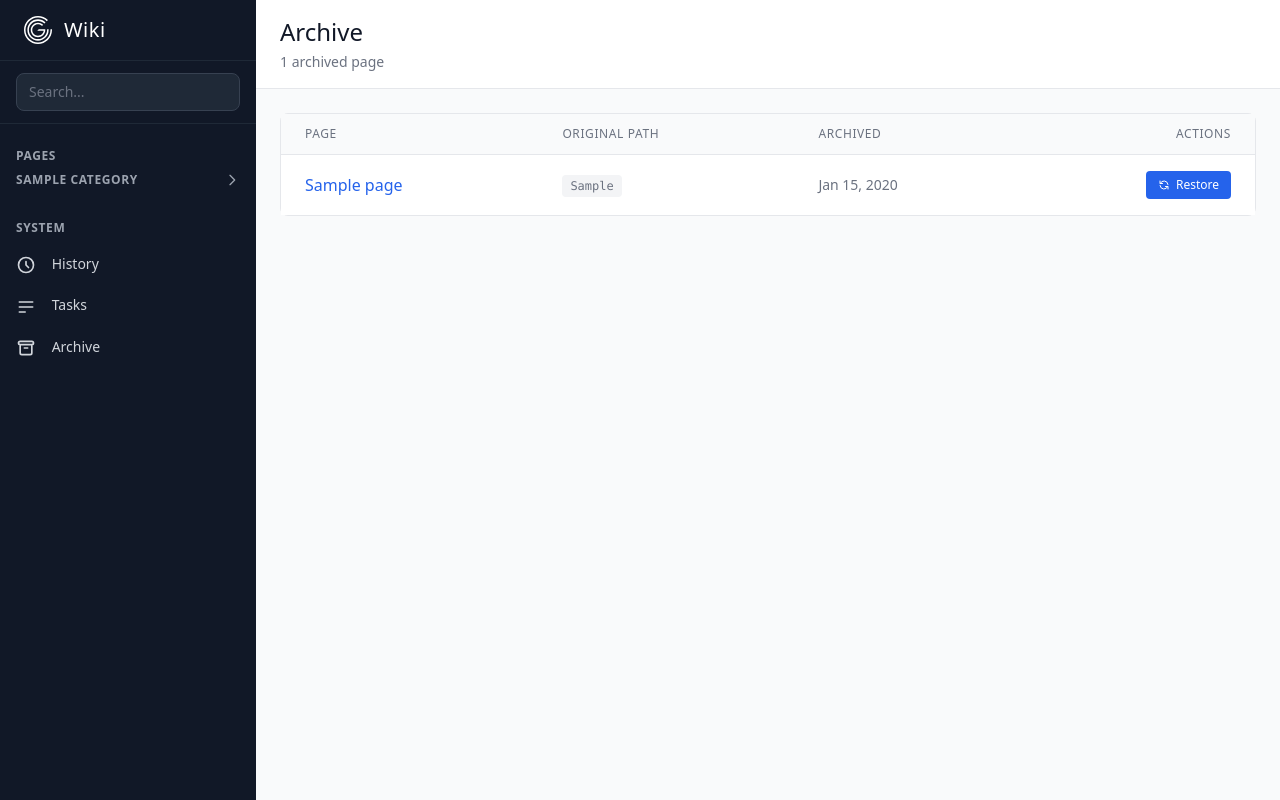
After one commit to giantmade/giant-wiki, a Django app: template src/core/templates/wiki/archive.html in a window 1280 px wide. The commit adds this page. Run offline with Django 3.2, Linux system fonts and the light colour scheme; the template is opened without the code that fills it: most values are stand-ins (such as "Sample title", 1, 10 or a date in 2020); some libraries are stand-ins or nearby versions.

Commit message:
Add archive management with restore functionality

```diff
--- a/src/core/templates/base.html
+++ b/src/core/templates/base.html
@@ -215,6 +215,14 @@
                     </svg>
                     Tasks
                 </a>
+
+                <!-- Archive -->
+                <a href="{% url 'archive_list' %}" class="block px-0 py-2.5 text-sm font-normal text-gray-300 hover:bg-gray-800 hover:text-white rounded-lg transition-colors">
+                    <svg class="w-5 h-5 inline-block mr-3" fill="none" stroke="currentColor" viewBox="0 0 24 24">
+                        <path stroke-linecap="round" stroke-linejoin="round" stroke-width="2" d="M5 8h14M5 8a2 2 0 110-4h14a2 2 0 110 4M5 8v10a2 2 0 002 2h10a2 2 0 002-2V8m-9 4h4" />
+                    </svg>
+                    Archive
+                </a>
                 {% endblock %}
             </div>
         </nav>
--- /dev/null
+++ b/src/core/templates/wiki/archive.html
@@ -0,0 +1,83 @@
+{% extends "base.html" %}
+
+{% block title %}Archive{% endblock %}
+
+{% block header %}
+<div class="bg-white border-b border-gray-200 px-6 py-4">
+    <div class="flex items-center justify-between">
+        <div>
+            <h1 class="text-2xl font-light text-gray-900">Archive</h1>
+            <p class="text-sm text-gray-500 mt-1">{{ count }} archived page{{ count|pluralize }}</p>
+        </div>
+    </div>
+</div>
+{% endblock %}
+
+{% block body %}
+<div class="bg-white rounded-lg border border-gray-200">
+    {% if archived_pages %}
+        <div class="overflow-x-auto">
+            <table class="min-w-full divide-y divide-gray-200">
+                <thead class="bg-gray-50">
+                    <tr>
+                        <th class="px-6 py-3 text-left text-xs font-medium text-gray-500 uppercase tracking-wider">
+                            Page
+                        </th>
+                        <th class="px-6 py-3 text-left text-xs font-medium text-gray-500 uppercase tracking-wider">
+                            Original Path
+                        </th>
+                        <th class="px-6 py-3 text-left text-xs font-medium text-gray-500 uppercase tracking-wider">
+                            Archived
+                        </th>
+                        <th class="px-6 py-3 text-right text-xs font-medium text-gray-500 uppercase tracking-wider">
+                            Actions
+                        </th>
+                    </tr>
+                </thead>
+                <tbody class="bg-white divide-y divide-gray-200">
+                    {% for page in archived_pages %}
+                    <tr class="hover:bg-gray-50">
+                        <td class="px-6 py-4 whitespace-nowrap">
+                            <a href="{% url 'page' page_path=page.path %}"
+                               class="text-blue-600 hover:text-blue-800 font-medium">
+                                {{ page.title }}
+                            </a>
+                        </td>
+                        <td class="px-6 py-4 whitespace-nowrap text-sm text-gray-500">
+                            <code class="text-xs bg-gray-100 px-2 py-1 rounded">{{ page.original_path }}</code>
+                        </td>
+                        <td class="px-6 py-4 whitespace-nowrap text-sm text-gray-500">
+                            {% if page.last_modified %}
+                                {{ page.last_modified|date:"M d, Y" }}
+                            {% else %}
+                                Unknown
+                            {% endif %}
+                        </td>
+                        <td class="px-6 py-4 whitespace-nowrap text-right text-sm">
+                            <form method="POST" action="{% url 'restore' page_path=page.path %}" style="display: inline;">
+                                {% csrf_token %}
+                                <button type="submit"
+                                        class="inline-flex items-center px-3 py-1.5 bg-blue-600 hover:bg-blue-700 text-white rounded text-xs font-medium transition-colors">
+                                    <svg class="w-3 h-3 mr-1.5" fill="none" stroke="currentColor" viewBox="0 0 24 24">
+                                        <path stroke-linecap="round" stroke-linejoin="round" stroke-width="2" d="M4 4v5h.582m15.356 2A8.001 8.001 0 004.582 9m0 0H9m11 11v-5h-.581m0 0a8.003 8.003 0 01-15.357-2m15.357 2H15" />
+                                    </svg>
+                                    Restore
+                                </button>
+                            </form>
+                        </td>
+                    </tr>
+                    {% endfor %}
+                </tbody>
+            </table>
+        </div>
+    {% else %}
+        <div class="px-6 py-12 text-center">
+            <svg class="mx-auto h-12 w-12 text-gray-400" fill="none" stroke="currentColor" viewBox="0 0 24 24">
+                <path stroke-linecap="round" stroke-linejoin="round" stroke-width="2" d="M5 8h14M5 8a2 2 0 110-4h14a2 2 0 110 4M5 8v10a2 2 0 002 2h10a2 2 0 002-2V8m-9 4h4" />
+            </svg>
+            <h3 class="mt-2 text-sm font-medium text-gray-900">No archived pages</h3>
+            <p class="mt-1 text-sm text-gray-500">Pages you archive will appear here.</p>
+        </div>
+    {% endif %}
+</div>
+{% endblock %}
--- a/src/core/urls.py
+++ b/src/core/urls.py
@@ -20,10 +20,12 @@ urlpatterns = [
     # Wiki pages
     path("wiki/", wiki_views.page, name="wiki"),
     path("wiki/history/", wiki_views.history, name="history"),
+    path("wiki/archive/", wiki_views.archive_list, name="archive_list"),
     path("wiki/<path:page_path>/edit/", wiki_views.edit, name="edit"),
     path("wiki/<path:page_path>/delete/", wiki_views.delete, name="delete"),
     path("wiki/<path:page_path>/move/", wiki_views.move, name="move"),
     path("wiki/<path:page_path>/archive/", wiki_views.archive, name="archive"),
+    path("wiki/<path:page_path>/restore/", wiki_views.restore, name="restore"),
     path("wiki/<path:page_path>/", wiki_views.page, name="page"),
     # Search
     path("search/", wiki_views.search, name="search"),
--- a/src/wiki/services/sidebar.py
+++ b/src/wiki/services/sidebar.py
@@ -73,9 +73,9 @@ def _build_sidebar_structure(page_titles: dict[str, str]) -> list[SidebarCategor
     This is the expensive operation that should be cached.
     All items have is_current=False and is_expanded=False.
     """
-    # Exclude special pages
+    # Exclude special pages and archive folder
     excluded = {"Sidebar"}
-    pages = [p for p in page_titles.keys() if p not in excluded]
+    pages = [p for p in page_titles.keys() if p not in excluded and not p.startswith("archive/")]
 
     # Group by category
     categories: dict[str, list[tuple[str, str]]] = {}
```
Also changed, not shown: CLAUDE.md (+53 -8 lines), src/core/templates/wiki/page.html (+17 -1 lines), src/wiki/views.py (+119 -0 lines).
